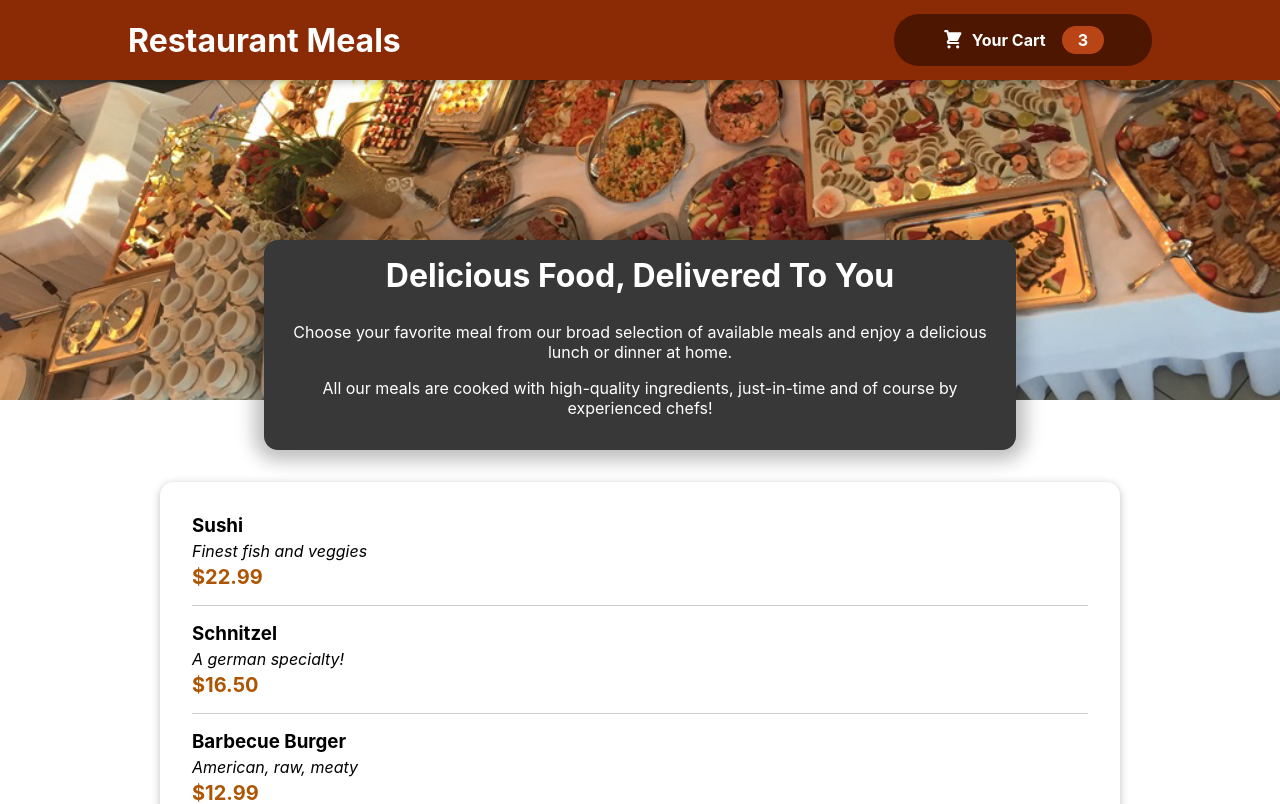
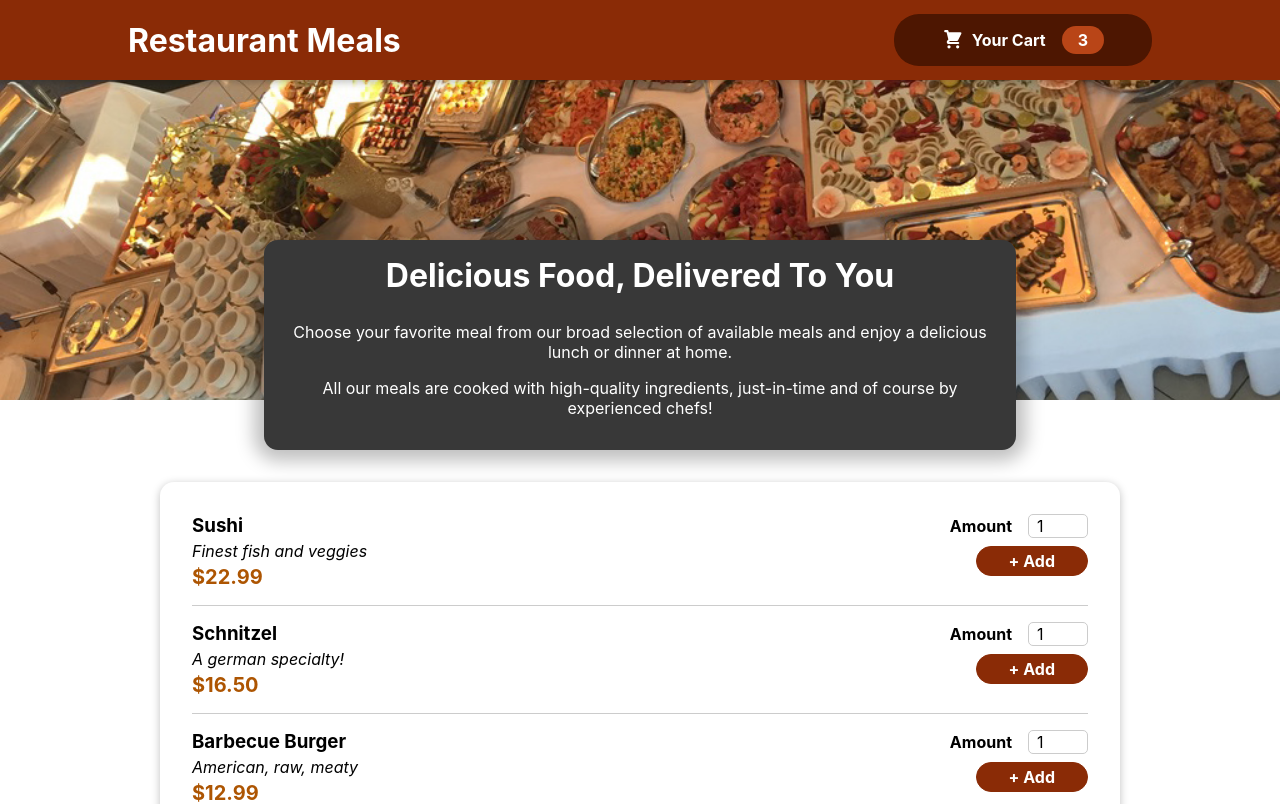
Before and after one commit to gowthamnanda2602/restuarant-website, a React (Create React App) app: page / in a window 1280 px wide. Shown: the top 804 px of the page. Built offline with nearby package versions, Linux system fonts and the light colour scheme.

Commit message:
added mealitemform reusable input

```diff
--- a/src/components/Meals/AvailableMeals.js
+++ b/src/components/Meals/AvailableMeals.js
@@ -2,6 +2,7 @@
 import classes from './AvailableMeals.module.css';
 import Card from '../UI/Card';
 import MealItem from './MealItem/MealItem';
+import MealItemForm from './MealItem/MealItemForm';
 
 const dummyMeals = [{
     id: 'm1',
@@ -35,7 +36,8 @@
         id={meal.id}
         name={meal.name}
         description={meal.description}
-        price={meal.price} />);
+        price={meal.price} />
+      );
     return (
       <section className={classes.meals}>
         <Card>
--- a/src/components/Meals/MealItem/MealItem.js
+++ b/src/components/Meals/MealItem/MealItem.js
@@ -1,4 +1,5 @@
 import classes from "./MealItem.module.css";
+import MealItemForm from "./MealItemForm";
 
 const MealItem = (props) => {
     const price = `$${props.price.toFixed(2)}`;
@@ -10,6 +11,9 @@
                 <div className={classes.description}>{props.description}</div>
                 <div className={classes.price}>{price}</div>
             </div>
+            <div>
+                <MealItemForm />
+            </div>
         </li>
     );
 }
--- /dev/null
+++ b/src/components/Meals/MealItem/MealItemForm.js
@@ -0,0 +1,24 @@
+import classes from './MealItemForm.module.css';
+import Input from '../../UI/Input';
+
+const MealItemForm = (props) => {
+
+    return (
+        <form className={classes.form}>
+        <Input
+            label="Amount"
+            input={{
+                id: 'amount_' + props.id,
+                type: 'number',
+                min: '1',
+                max: '5',
+                step: '1',
+                defaultValue: '1'
+            }}
+        />
+        <button>+ Add</button>
+        </form>
+    )
+}
+
+export default MealItemForm;
--- /dev/null
+++ b/src/components/Meals/MealItem/MealItemForm.module.css
@@ -0,0 +1,20 @@
+.form {
+  text-align: right;
+}
+
+.form button {
+  font: inherit;
+  cursor: pointer;
+  background-color: #8a2b06;
+  border: 1px solid #8a2b06;
+  color: white;
+  padding: 0.25rem 2rem;
+  border-radius: 20px;
+  font-weight: bold;
+}
+
+.form button:hover,
+.form button:active {
+  background-color: #641e03;
+  border-color: #641e03;
+}
--- /dev/null
+++ b/src/components/UI/Input.js
@@ -0,0 +1,13 @@
+import classes from './Input.module.css';
+
+const Input = (props) => {
+
+    return (
+        <div className={classes.input}>
+            <label htmlFor={props.input.id}>{props.label}</label>
+            <input {...props.input} />
+        </div>
+    )
+}
+
+export default Input;
--- /dev/null
+++ b/src/components/UI/Input.module.css
@@ -0,0 +1,18 @@
+.input {
+  display: flex;
+  align-items: center;
+  margin-bottom: 0.5rem;
+}
+
+.input label {
+  font-weight: bold;
+  margin-right: 1rem;
+}
+
+.input input {
+  width: 3rem;
+  border-radius: 5px;
+  border: 1px solid #ccc;
+  font: inherit;
+  padding-left: 0.5rem;
+}
```
